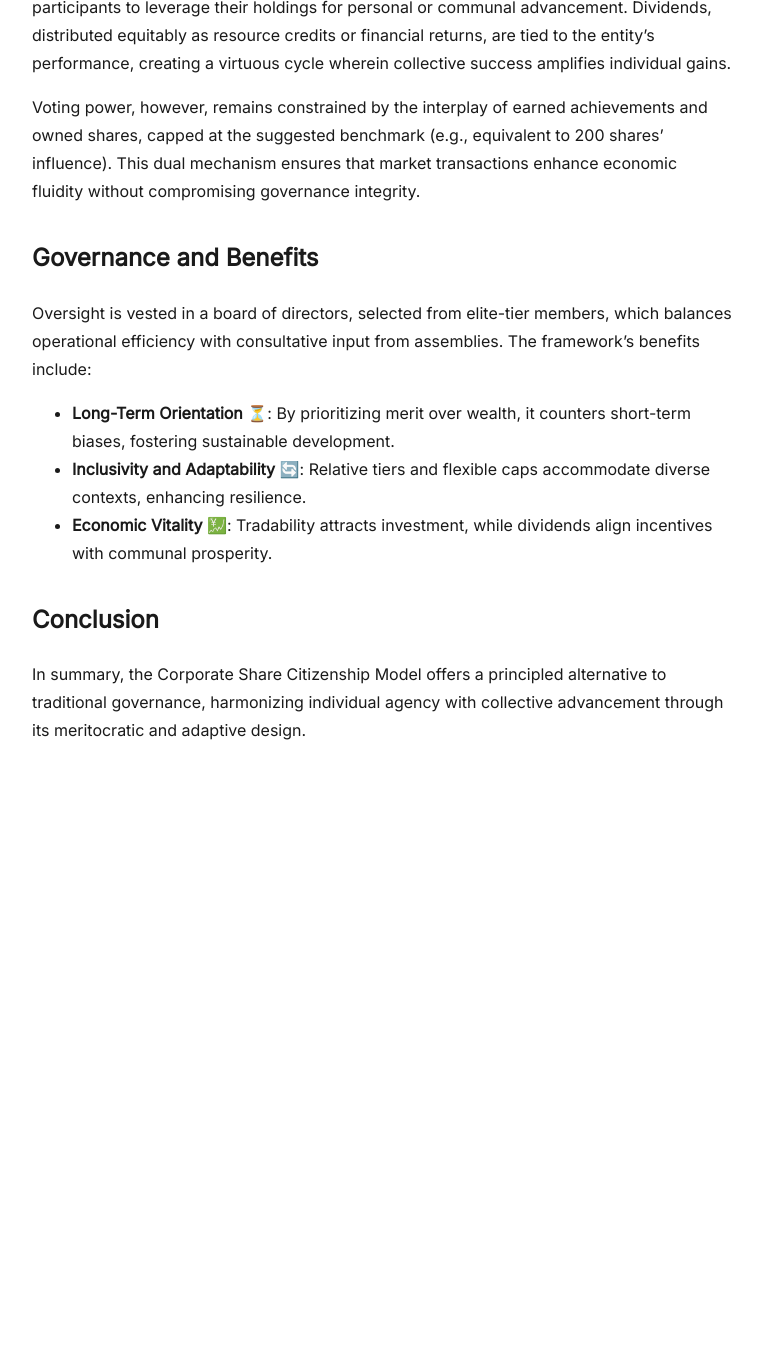
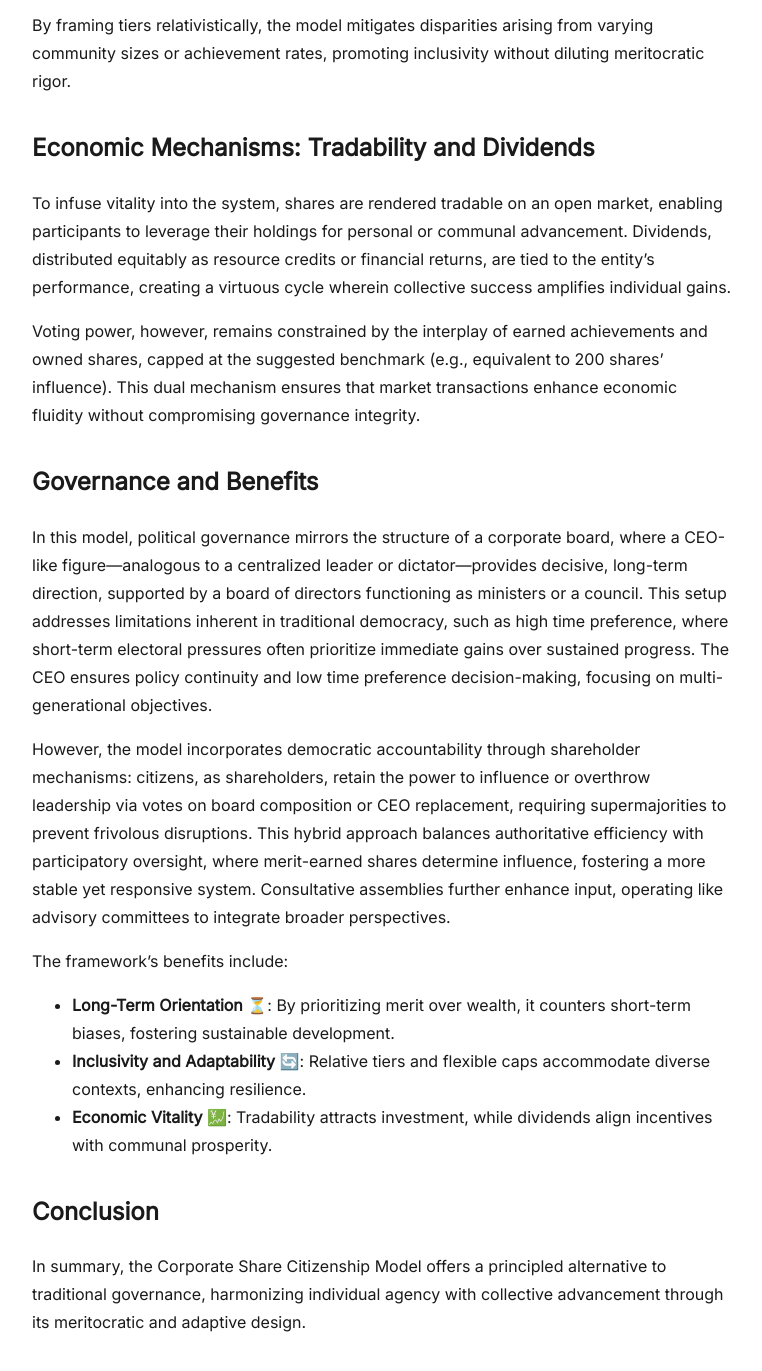
Before and after one commit to frost0x/frost0x.github.io, a Jekyll site: the page built from _posts/2025-08-23-corporate-share-governance.md, in a window 1280 px wide and 1400 px high, scrolled down 1843 px. Shown: the top 1371 px of the window, without its empty margins (258-1020 px from the left). Built offline with Jekyll 4.4.1, drawn with Linux system fonts in a browser that asks for light colours; before the commit the page ends 2651 px from its top, so only the background shows below that; some of the changed text lies outside the part shown.

Commit message:
amended corposhare post

```diff
--- a/_posts/2025-08-23-corporate-share-governance.md
+++ b/_posts/2025-08-23-corporate-share-governance.md
@@ -8,7 +8,7 @@ permalink: /corporate-share-governance/
 
 ## Introduction
 
-This model draws inspiration from prior conceptualizations in alternative governance, such as Curtis Yarvin's (writing as Mencius Moldbug) neocameralism, which envisions government as a profit-driven corporation with sovereign shareholders.
+This model draws inspiration from prior conceptualizations in alternative governance, such as Curtis Yarvin's (writing as Mencius Moldbug) neocameralism, which envisions government as a profit-driven corporation with sovereign shareholders, as detailed in his blog Unqualified Reservations; Balaji Srinivasan's network state, a digital-first model for building societies through aligned communities, outlined in his book "The Network State: How to Start a New Country"; Patri Friedman's seasteading initiatives, proposing floating sovereign entities for experimental governance, as explored in the book "Seasteading: How Floating Nations Will Restore the Environment, Enrich the Poor, Cure the Sick, and Liberate Humanity from Politicians" co-authored with Joe Quirk; and Peter Thiel's critiques of democracy in favor of efficient, startup-like structures, as articulated in his book "Zero to One: Notes on Startups, or How to Build the Future."
 
 In the pursuit of innovative societal structures, the Corporate Share Citizenship Model emerges as a compelling paradigm that integrates economic incentives with civic participation. This framework conceptualizes a community as a sovereign corporation, wherein shares function not merely as financial instruments but as symbols of merit and engagement. By rendering citizenship tiers relative rather than absolute, the model adapts dynamically to the evolving scale and contributions within the entity. Herein, we explore its components, benefits, and implications, treating the figure of 200 shares as an illustrative guideline rather than a fixed threshold. This approach ensures flexibility, allowing tiers to adjust proportionally based on the distribution of earned shares across participants.
 
@@ -41,7 +41,11 @@ Voting power, however, remains constrained by the interplay of earned achievemen
 
 ## Governance and Benefits
 
-Oversight is vested in a board of directors, selected from elite-tier members, which balances operational efficiency with consultative input from assemblies. The framework's benefits include:
+In this model, political governance mirrors the structure of a corporate board, where a CEO-like figure—analogous to a centralized leader or dictator—provides decisive, long-term direction, supported by a board of directors functioning as ministers or a council. This setup addresses limitations inherent in traditional democracy, such as high time preference, where short-term electoral pressures often prioritize immediate gains over sustained progress. The CEO ensures policy continuity and low time preference decision-making, focusing on multi-generational objectives.
+
+However, the model incorporates democratic accountability through shareholder mechanisms: citizens, as shareholders, retain the power to influence or overthrow leadership via votes on board composition or CEO replacement, requiring supermajorities to prevent frivolous disruptions. This hybrid approach balances authoritative efficiency with participatory oversight, where merit-earned shares determine influence, fostering a more stable yet responsive system. Consultative assemblies further enhance input, operating like advisory committees to integrate broader perspectives.
+
+The framework's benefits include:
 
 - **Long-Term Orientation** ⏳: By prioritizing merit over wealth, it counters short-term biases, fostering sustainable development.
 - **Inclusivity and Adaptability** 🔄: Relative tiers and flexible caps accommodate diverse contexts, enhancing resilience.
```
